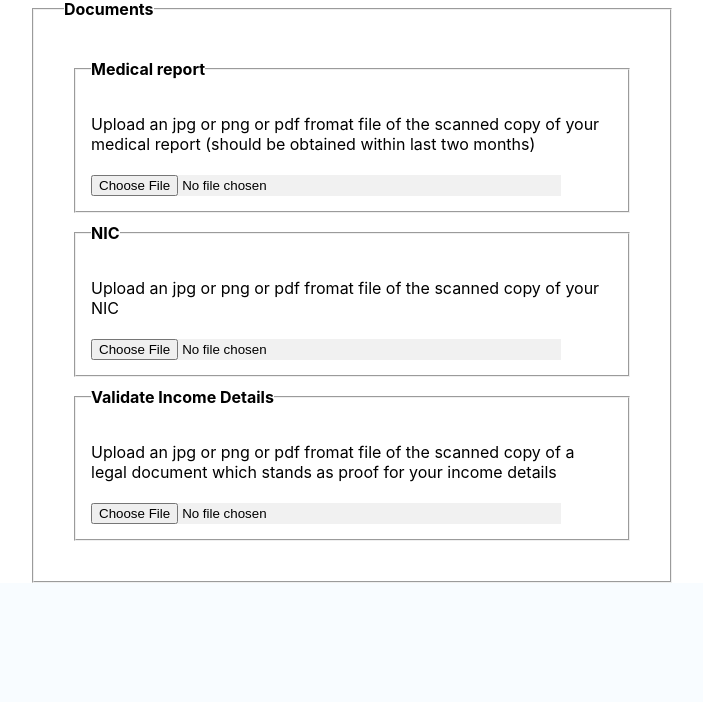
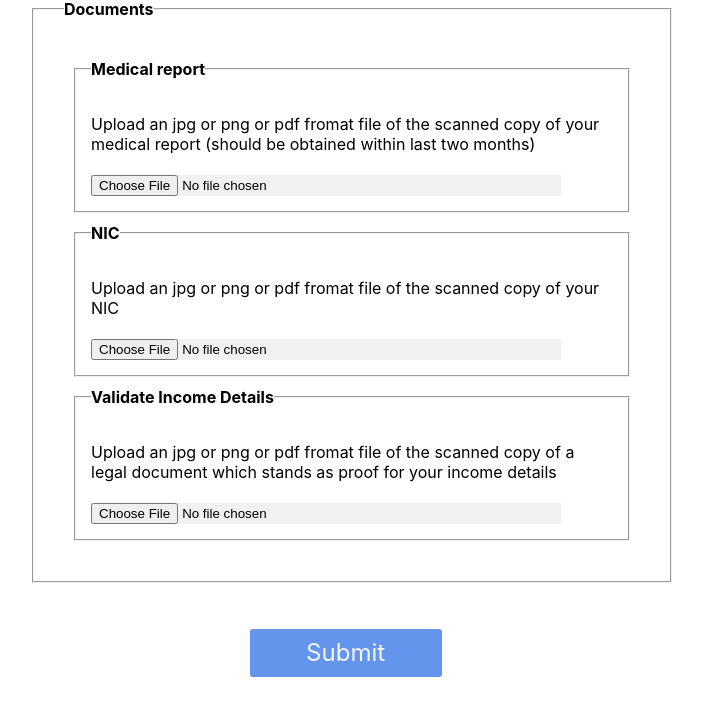
Before and after one commit to ThulinaWickramasinghe/ESL-Health-Insurance-Management-System_, a PHP site: page /signup.html in a window 1280 px wide. Shown: the part 3370-4072 px from the top of the page, without its empty margins (32-735 px from the left). Before the commit the page ends 3953 px from the top, so only its background shows below. Run offline with PHP 8.4, Linux system fonts and the light colour scheme.

Commit message:
updated form content and styles
Added a submit button and some styles to it

```diff
--- a/signup.html
+++ b/signup.html
@@ -59,7 +59,7 @@
                 <br>
                 <label for="pTpNo">Telephone Number(Private)</label>
                 <br>
-                <input type="tel" name="pTpNo" id="pTpNo" pattern="/^[0-9]{10}$/">
+                <input type="tel" name="pTpNo" id="pTpNo" pattern="/^[0-9]{10}$/" maxlength="10">
                 <br>
                 <br>
                 <label for="pTpNo">Email Address</label>
@@ -245,6 +245,8 @@
                     <input type="file" name="medical" id="medical">
                 </fieldset>
             </fieldset>
+
+            <input type="submit" value="Submit">
         </form>
     </div>
     <!--
--- a/styles/signUpStyle.css
+++ b/styles/signUpStyle.css
@@ -208,6 +208,10 @@ body {
     color: darkolivegreen;
 }
 
+form {
+    position: relative;
+}
+
 .mainFieldset {
     position: relative;
     width: 50%;
@@ -264,3 +268,23 @@ input[type="radio"] {
     position: relative;
     margin-left: 20px;
 }
+
+
+/* footer {
+    position: absolute;
+    bottom: 0;
+} */
+
+input[type="submit"] {
+    position: relative;
+    height: 6vh;
+    background-color: cornflowerblue;
+    align-items: center;
+    border-radius: 3px;
+    width: 15vw;
+    font-family: -apple-system, BlinkMacSystemFont, 'Segoe UI', Roboto, Oxygen, Ubuntu, Cantarell, 'Open Sans', 'Helvetica Neue', sans-serif;
+    color: whitesmoke;
+    font-size: x-large;
+    margin: 2vw;
+    left: 20vw;
+}
```
